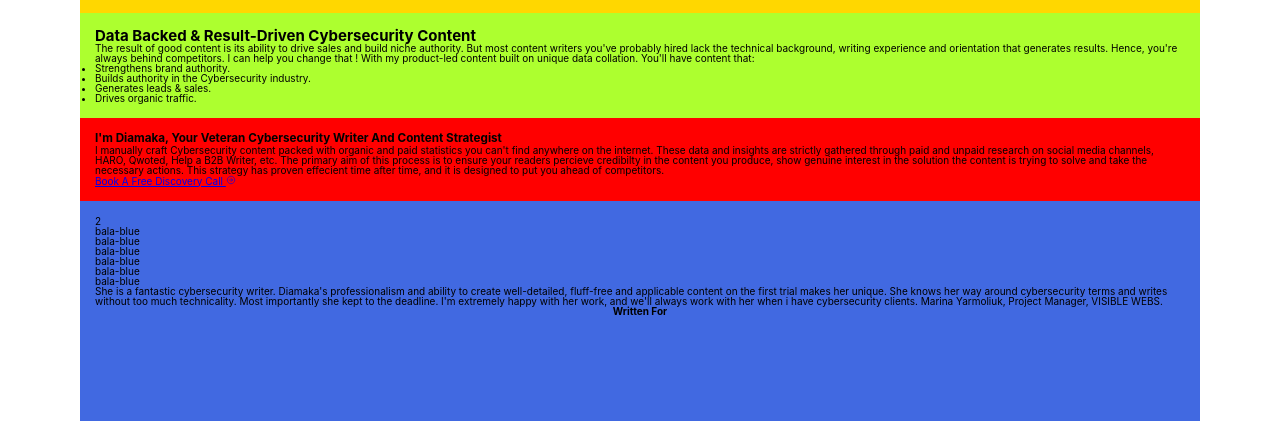
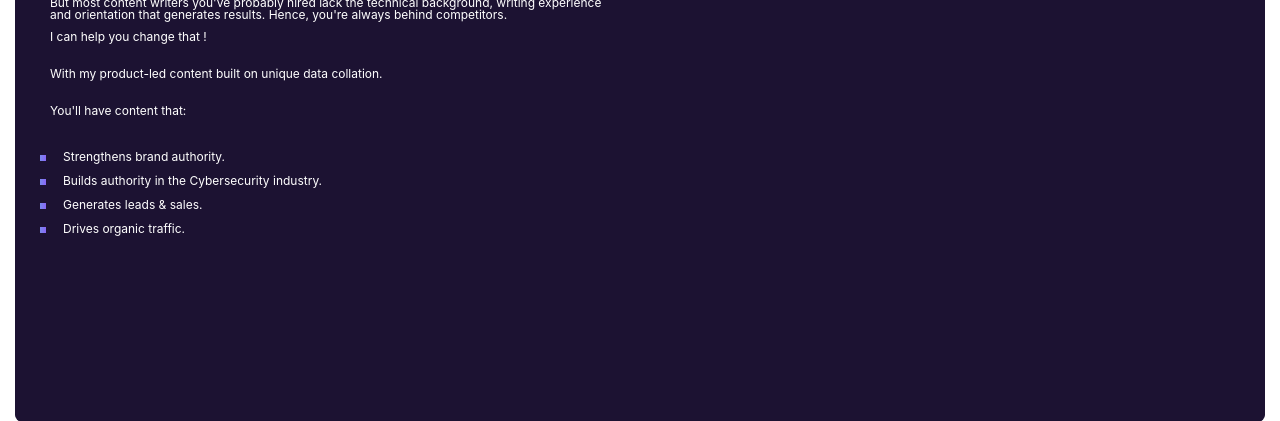
Before and after one commit to aniagoluchiemelie77/Landing-page-project, a plain HTML site: page Landing p/landing.html in a window 1280 px wide. Shown: the part 924-1345 px from the top of the page. Drawn offline with nearby package versions, Linux system fonts and the light colour scheme.

Commit message:
latest commit

```diff
--- a/Landing p/landing.css
+++ b/Landing p/landing.css
@@ -16,91 +16,283 @@ html{
     color: black;
     background-color: white;
     padding: 1.5rem;
-    margin: 1rem auto;
-    display: grid;
-    grid-template-rows: 10vh 65vw repeat(7, min-content);
-    grid-template-columns: 1fr [navstart] repeat(8, minmax(min-content, 14rem)) [navend] 1fr;
+    margin: 0.1rem auto;
+    display: flex;
+    flex-direction: column;
+
 }
 .navigation{
-    background-color: black;
-    padding: 1.5rem;
-    grid-column: navstart / navend;
+    display: flex;
+    justify-content: space-between;
+    padding: 1.9rem;
+    column-gap: 2rem;
+    min-height: 14vh;
+    margin-top: 0.5rem;
 }
 .sec1{
-    background-color: gold;
+    display: flex;
+    justify-content: center;
+    align-items: center;
     padding: 1.5rem;
-    grid-column: navstart / navend;
+    min-height: 76vh;
 }
 .sec2{
-    background-color: greenyellow;
-    padding: 1.5rem;
-    grid-column: navstart / navend;
+    background-color: #1C1232;
+    display: grid;
+    margin-top: 1rem;
+    min-height: 75vh;
+    grid-template-columns: 1fr 1fr 1fr 1fr;
+    grid-template-rows: 1fr 1fr;
+    column-gap: .5rem;
+    border-radius: 2%;
 }
 .sec3{
-    background-color: red;
     padding: 1.5rem;
-    grid-column: navstart / navend;
+    display: grid;
+    grid-template-columns: 1fr 1fr 1fr 1fr;
+    grid-template-rows: 1fr 1fr;
+    column-gap: .5rem;
+    border-radius: 2%;
+    margin-top: 1rem;
+    min-height: 80vh;
 }
 .sec4{
-    background-color: royalblue;
-    padding: 1.5rem;
-    grid-column: navstart / navend;
+    margin-top: 1rem;
+    min-height: 40vh;
+    border-radius: 2%;
 }
 .sec5{
     background-color: purple;
     padding: 1.5rem;
-    grid-column: navstart / navend;
 }
 .sec6{
     background-color: skyblue;
     padding: 1.5rem;
-    grid-column: navstart / navend;
 }
 .sec7{
     background-color: peachpuff;
     padding: 1.5rem;
-    grid-column: navstart / navend;
 }
 .sec8{
     background-color: grey;
     padding: 1.5rem;
-    grid-column: navstart / navend;
+}
+.sec2__firstrow__div1{
+   padding: 2rem;
+   grid-area:  1 / 1 / -1 / 3;
+}
+.sec2__firstrow__div2 {
+    object-fit: contain;
+    grid-area:  1 / 3 / -1 / -1;
+}
+.sec3__firstrow__div1{
+    grid-area:  1 / 1 / -1 / 3;
+    background-image: url('img/landingpg1.png');
+    background-size: contain;
+    border-radius: 3rem;
+}
+.sec3__firstrow__div2{
+    grid-area:  1 / 3 / -1 / -1;
+    padding: 2rem;
+    background-color: #FAFAFA;
+    border-radius: 2rem;
+}
+.sec4__div1{
+    grid-area:  1 / 5 / 2 / -1;
+    display: grid;
+    grid-template-columns: 1fr 1fr 1fr 2fr 2fr 1fr 1fr 1fr;
+    grid-template-rows: 1fr 1fr 2fr;
+}
+.sec4__div2{
+    grid-area:  2 / 4 / 3 / 6;
+    display: flex;
+    flex-direction: row;
+    justify-content: center;
+    align-content: center;
+    font-size: 1.9rem;
+}
+.sec4__div3{
+    grid-area:  3 / 2 / -1 / 8;
+}
+.sec5__div1__div1{
+
+}
+.sec5__div1__div2{
+
+}
+.sec7__div__div1{
+
+}
+.sec7__div__div2{
+
+}
+.sec8__div1__div1{
+
 }
 .sec8__div1__div2{
-    grid-column: 6 / -1;
-    grid-row: 9 / 10;
+
+}
+.btn:link,
+.btn:visited {
+    font-weight: 500;
+    font-size: 1.2rem;
+    padding: 1rem 2rem;
+    display: inline-block;
+    border-radius: 4rem;
+    transition: all .2s;
+    position: relative;
+}
+.btn:hover{
+    transform: translateY(-.3rem);
+    box-shadow: 0 10px 20px rgba(0,0,0,.1);
+}
+.btn:active{
+    transform: translateY(-.1rem);
+    box-shadow: 0 5px 10px rgba(0,0,0,.1);
+}
+.btn-blue{
+    background-color: #8858F1;
+    color: white;
+
+}
+.btn::after{
+    content: "";
+    display: inline-block;
+    height: 100%;
+    width: 100%;
+    border-radius: 4rem;
+    position: absolute;
+    top: 0;
+    left: 0;
+    z-index: -1;
+    transition: .2s;
+}
+.btn-blue::after{
+    background-color: #8858F1;
+}
+.btn:hover::after{
+    transform: scaleX(1.5) scaleY(1.6);
+    opacity: 0;
+}
+.btn-animated{
+    animation: mvbottom .2s ease-out .75s;
+    animation-fill-mode: backwards;
+}
+a{
+    text-decoration: none;
+    font-size: 1.2rem;
+    color: black;
+    font-weight: 500;
+    padding-left: 3rem;
+    margin-left: 1rem;
+}
+.sec1__heading__header{
+    font-size: 3.4rem;
+    padding-bottom: 3rem;
+    max-width: 40vw;
+}
+.sec1__heading__header span{
+    display: inline-block;
+    background-image: linear-gradient(to right, #8D5CFA, #788CEB);
+    -webkit-background-clip: text;
+    background-clip: text;
+    color: transparent;
+}
+.row--heading2{
+    font-size: 2.9rem;
+    display: inline-block;
+    background-image: linear-gradient(to right, #798BEC, #8965F7);
+    -webkit-background-clip: text;
+    background-clip: text;
+    color: transparent;
+}
+.paragraph{
+    color: white;
+    font-size: 1.2rem;
+    padding: 1.5rem;
+}
+.paragraph .first{
+    display: block;
+    padding-top: 1rem;
+    padding-bottom: 1.5rem;
+}
+.paragraph .second{
+    display: block;
+    padding-top: 1rem;
+    padding-bottom: 1.5rem;
+}
+.paragraph .third{
+    display: block;
+    padding-top: 1rem;
+    padding-bottom: 1.5rem;
+}
+.paragraph .fourth{
+    display: block;
+    padding-top: 1rem;
+    padding-bottom: .1rem;
+}
+.sec2__firstrow__div1 .lists{
+    padding: 1.8rem;
+    color: white;
+}
+.lists li{
+    padding-bottom: 1.2rem;
+    padding-left: 1rem;
+    list-style-type: circle;
+    font-size: 1.2rem;
+    list-style-image: linear-gradient(to right, #798BEC, #8965F7);
+}
+.row-heading{
+    font-size: 2.9rem;
+    color: transparent;
+    background-image: linear-gradient(to right, #8D5CFA, #788CEB);
+    -webkit-background-clip: text;
+    background-clip: text;
+    color: transparent;
+    font-weight: 650;
+    padding-bottom: 1rem;
+}
+.sec3__firstrow__div2 p{
+    color: black;
+}
+.sec3__firstrow__div2 .paragraph__first{
+    display: block;
+    padding-bottom: 1.7rem;
+}
+.sec3__firstrow__div2 .paragraph__second{
+    display: block;
+    padding-bottom: 1.6rem;
+}
+.sec3__firstrow__div2 .paragraph__third{
+    display: block;
+    padding-bottom: 1.6rem;
+    padding-top: 1.7rem;
+}
+.sec4__div3 div{
+    display: inline;
+}
+.sec4__div1__secondcol__div1{
+    background-color: #E6E4FC;
+    border-radius: 10rem;
+    color: transparent;
+}
+.sec4__div2__secondcol__div2{
+    background-color: #B4B0F7;
+    border-radius: 9rem;
+}
+.sec4__div3__secondcol__div3{
+    border-radius: 2rem;
+    background-image: linear-gradient(to top right, #788CEB, #866BF5);
+}
+.sec4__div3__secondcol__div3 p{
+    color: black;
 }
 /*
-.header{
-    height: 10vh;
-    position: relative;
-    width: 100%;
-    text-align: center;
-    padding-bottom: 3rem;
-}
-.header_links .btn{
-    float: right;
-    margin-right: 5rem;
-}
-.header .link1 .link2{
-}
 .header_logo-box{
 }
-.logo-box{
-}
-.logo{
-  }
 .ls{
     font-size: 1.4rem;
     font-weight: 550;
-}
-a{
-    text-decoration: none;
-    font-size: .7rem;
-    color: black;
-    font-weight: 500;
-    padding-left: 2rem;
-    padding-left: 3rem;
 }
 .heading1{
     font-size: 3rem;
@@ -274,31 +466,6 @@ section{
     padding-top: 2rem;
     padding-bottom: 1rem;
 }
-.row--heading2{
-    font-size: 1.8rem;
-    display: inline-block;
-    background-image: linear-gradient(to right, #798BEC, #8965F7);
-    -webkit-background-clip: text;
-    background-clip: text;
-    color: transparent;
-}
-.para span {
-    display: block;
-    padding-top: .8rem;
-    padding-bottom: .8rem;
-}
-ul{
-    list-style-type: circle;
-    list-style-image: linear-gradient(to right, #798BEC, #8965F7);
-}
-ul li{
-    margin-left: 1rem;
-    padding-left: .5rem;
-    padding-top: 1.2rem;
-}
-.sec3{
-    background-color: #FFFFFF;
-}
 .thirdrow{
     max-width: 114rem;
     margin: 0 auto;
@@ -359,11 +526,6 @@ h3{
     padding-bottom: 2.5rem;
     background-color: white;
 }
-.sec4::after{
-    content: "";
-    display: table;
-    clear: both;
-}
 .firstcol{
     width: calc((100% - 15rem) / 2);
     background-color: white;
@@ -389,24 +551,16 @@ h3{
     background-color: #E6E4FC;
     border-radius: 10rem;
     color: transparent;
-    margin-top: .5rem;
-    margin-left: 5rem;
-    margin-right: 5rem;
 }
 .sec4-div2{
     background-color: #B4B0F7;
     border-radius: 9rem;
     color: transparent;
-    margin-right: 2.6rem;
-    margin-left: 2.6rem;
-    transform: translateY(-1rem);
 }
 .sec4-div3{
     border-radius: 2rem;
     background-image: linear-gradient(to top right, #788CEB, #866BF5);
     color: white;
-    padding-left: 2rem;
-    transform: translateY(-1.9rem);
 }
 .sec4-shape{
     background-image: url('img/lndng3.png');
--- a/Landing p/landing.html
+++ b/Landing p/landing.html
@@ -11,7 +11,6 @@
 </head>
 <body class = "container">
     <nav class="navigation">
-        <header class="header">
             <div class="header__logo-box">
                 <img src="#" alt="logo" class="logo">
             </div>
@@ -20,7 +19,6 @@
                 <a href="#" class="header__links--second">Portfolio</a>
                 <a href="https://calendly.com/diamakabest1/30min" class="btn btn-blue btn-animated">Book A Call <ion-icon name="arrow-forward-circle-outline"></ion-icon></a>
             </div>
-        </header>
     </nav>
 
     <section class="sec1">
@@ -32,12 +30,11 @@
         </div>
     </section>
     <section class="sec2">
-        <div class="sec2__firstrow">
             <div class="sec2__firstrow__div1">
                 <h2 class="sec2__firstrow__div1 row--heading2">
                     Data Backed & Result-Driven Cybersecurity Content
                 </h2>
-                <p class="sec2__firstrow__div1 paragraph">
+                <p class="paragraph">
                     <span class="first">The result of good content is its ability to drive sales and build niche authority.</span>
                     But most content writers you've probably hired lack the technical background, writing experience and orientation that generates results. Hence, you're always behind competitors.
                     <span class="second">I can help you change that !</span>
@@ -52,12 +49,10 @@
                 </ul>
             </div>
             <div class="sec2__firstrow__div2">
-                <!--<img src="img/landingpg1.png" alt="first image" >-->
+               <!---- <img src="img/landingpg1.png" alt="first image" > -->
             </div>
-        </div>
     </section>
     <section class="sec3">
-        <div class="sec3__firstrow">
                 <div class="sec3__firstrow__div1">
                     <!--<img src="img/landingpg1.png" class="img" alt="first image" >-->
                 </div>
@@ -71,12 +66,9 @@
                     </p>
                     <a href="https://calendly.com/diamakabest1/30min" class="btn btn-blue btn-animated">Book A Free Discovery Call <ion-icon name="arrow-forward-circle-outline"></ion-icon></a>
                 </div>
-        </div>
     </section>
     <section class="sec4">
         <div class="sec4__div1">
-            <div class="sec4__div1__firstcol">2</div>
-            <div class="sec4__div1__secondcol">
                 <div class="sec4__div1__secondcol__div1">
                     <p>bala-blue</p>
                     <p>bala-blue</p>
@@ -89,18 +81,16 @@
                 </div>
                 <div class="sec4__div1__secondcol__div3">
                         <figure class="sec4__div1__secondcol__div3--picture"></figure>
-                        <p class="sec4__div1__secondcol__div3--paragraph paragraph">She is a fantastic cybersecurity writer. Diamaka's professionalism and ability to create well-detailed, fluff-free and applicable content on the first trial makes her unique. She knows her way around cybersecurity terms and writes without too much technicality. Most importantly she kept to the deadline. I'm extremely happy with her work, and we'll always work with her when i have cybersecurity clients.
+                        <p class="sec4__div1__secondcol__div3--paragraph">She is a fantastic cybersecurity writer. Diamaka's professionalism and ability to create well-detailed, fluff-free and applicable content on the first trial makes her unique. She knows her way around cybersecurity terms and writes without too much technicality. Most importantly she kept to the deadline. I'm extremely happy with her work, and we'll always work with her when i have cybersecurity clients.
                             <span>Marina Yarmoliuk,</span>
                             Project Manager, VISIBLE WEBS.
                         </p>
                 </div>
-            </div>
         </div>
         <div class="sec4__div2">
             <h4 class="sec4__div2__header"><center>Written For</center></h4>
         </div>
         <div class="sec4__div3">
-            <marquee behaviour="scroll" direction="left">
             <div class="sec4__div3__picture1 pictures">
                 <img src="img/landingpg5.png" width="170rem" height="110rem">
             </div>
@@ -112,7 +102,7 @@
             </div>
             <div class="sec4__div3__picture4 pictures">
                 <img src="img/landingpg2.png" alt="company logo">
-            </div></marquee>
+            </div>
         </div>
     </section>
     <section class="sec5">
```
